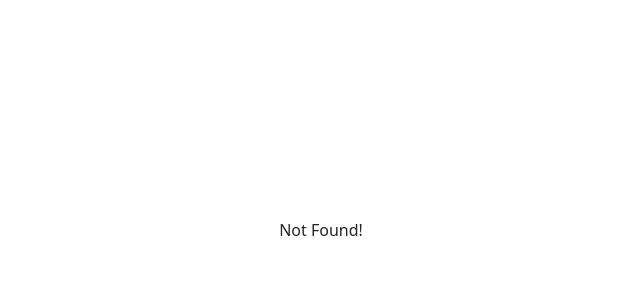
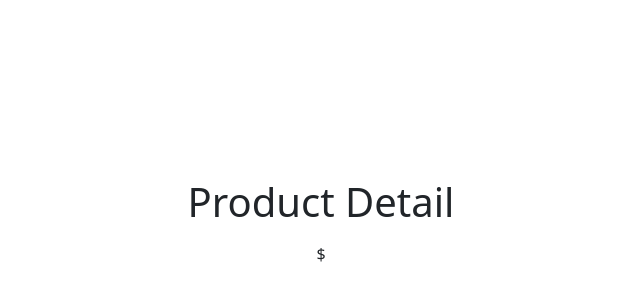
Before and after one commit to ninacnel/practices-2tup3, a React (Vite) app: page /product/1 in a window 1280 px wide. Shown: the part 170-470 px from the top of the page, without its empty margins (319-959 px from the left). Built offline with nearby package versions, Linux system fonts and the light colour scheme.

Commit message:
added product details

```diff
--- a/src/App.jsx
+++ b/src/App.jsx
@@ -5,6 +5,7 @@ import NotFound from './components/notFound/NotFound';
 import Login from './components/login/Login';
 import { useState } from 'react';
 import Protected from './components/protected/Protected';
+import ProductDetail from './components/productDetail/ProductDetail';
 
 function App() {
   const [isSignedIn, setIsSignedIn] = useState(false);
@@ -20,6 +21,7 @@ function App() {
             <Route path="/" element={<Dashboard />} />
           </Route>
         <Route path='/login' element={<Login onLogin={handleSignIn}/>}/>
+        <Route path='/product/:id' element={<ProductDetail/>}/>
         <Route path='*' element={<NotFound/>}/>
       </Routes>
     </BrowserRouter>
--- a/src/components/data.js
+++ b/src/components/data.js
@@ -66,31 +66,37 @@ export const beers = [
 
 export const allProducts = [
     {
+      id: 1,
       name: "Juego de Tazas de Café",
       price: 12.99,
       details: "Set de 4 tazas de cerámica, ideal para café o té, con diseño moderno y elegante."
     },
     {
+      id: 2,
       name: "Lámpara de Mesa LED",
       price: 24.50,
       details: "Lámpara de escritorio con luz LED regulable, diseño minimalista, ideal para oficinas y hogares."
     },
     {
+      id: 3,
       name: "Cesta de Mimbre",
       price: 19.99,
       details: "Cesta de mimbre con acabado natural, perfecta para organizar ropa, juguetes o artículos diversos."
     },
     {
+      id: 4,
       name: "Almohada",
       price: 15.80,
       details: "Almohada de espuma viscoelástica que se adapta a la forma de tu cuello y cabeza, proporcionando descanso."
     },
     {
+      id: 5,
       name: "Espejo de Pared Circular",
       price: 29.99,
       details: "Espejo grande de pared con marco metálico dorado, ideal para decorar tu sala o habitación."
     },
     {
+      id: 6,
       name: "Juego de Sartenes Antiadherentes",
       price: 49.99,
       details: "Juego de 3 sartenes con recubrimiento antiadherente, fácil de limpiar, ideal para cocina diaria."
--- /dev/null
+++ b/src/components/productDetail/ProductDetail.jsx
@@ -0,0 +1,18 @@
+import React from 'react';
+import { useLocation} from 'react-router';
+
+const ProductDetail = () => {
+  const location = useLocation();
+  const { name, details, price } = location.state || {};
+
+  return (
+    <div>
+      <h1>Product Detail</h1>
+      <h2>{name}</h2>
+      <p>{details}</p>
+      <p> ${price}</p>
+    </div>
+  );
+};
+
+export default ProductDetail;
--- a/src/components/productItem/ProductItem.jsx
+++ b/src/components/productItem/ProductItem.jsx
@@ -1,9 +1,18 @@
 import React, { useState } from 'react'
+import { Button } from 'react-bootstrap';
+import { useNavigate } from 'react-router';
 
-const ProductItem = ({ name, price, details, dollar }) => {
+const ProductItem = ({ id, name, price, details, dollar }) => {
     const [available, setAvailable] = useState(true);
+    const navigate = useNavigate();
 
     const priceUpdated = price * dollar;
+
+    const handleNavigateDetails = () => {
+        navigate(`/product/${id}`, {
+            state: { name, details, price }
+        });
+    }
 
     return (
         <div className='product-item'>
@@ -12,6 +21,7 @@ const ProductItem = ({ name, price, details, dollar }) => {
             <p>{details}</p>
             <p>Stock: {available ? "Available" : "Unavailable"}</p>
             <button onClick={() => setAvailable(!available)}>Change stock</button>
+            <Button onClick={handleNavigateDetails}>See Info</Button>
         </div>
     )
 }
--- a/src/components/productList/ProductList.jsx
+++ b/src/components/productList/ProductList.jsx
@@ -7,9 +7,10 @@ const ProductList = ({ products, dollar }) => {
   return (
     <Container>
       <Row>
-        {products.map((product, index) => (
-          <Col key={index} xl={4} md={6} xs={12}>
+        {products.map((product) => (
+          <Col key={product.id} xl={4} md={6} xs={12}>
             <ProductItem
+              id={product.id}
               dollar={dollar}
               name={product.name}
               price={product.price}
```
